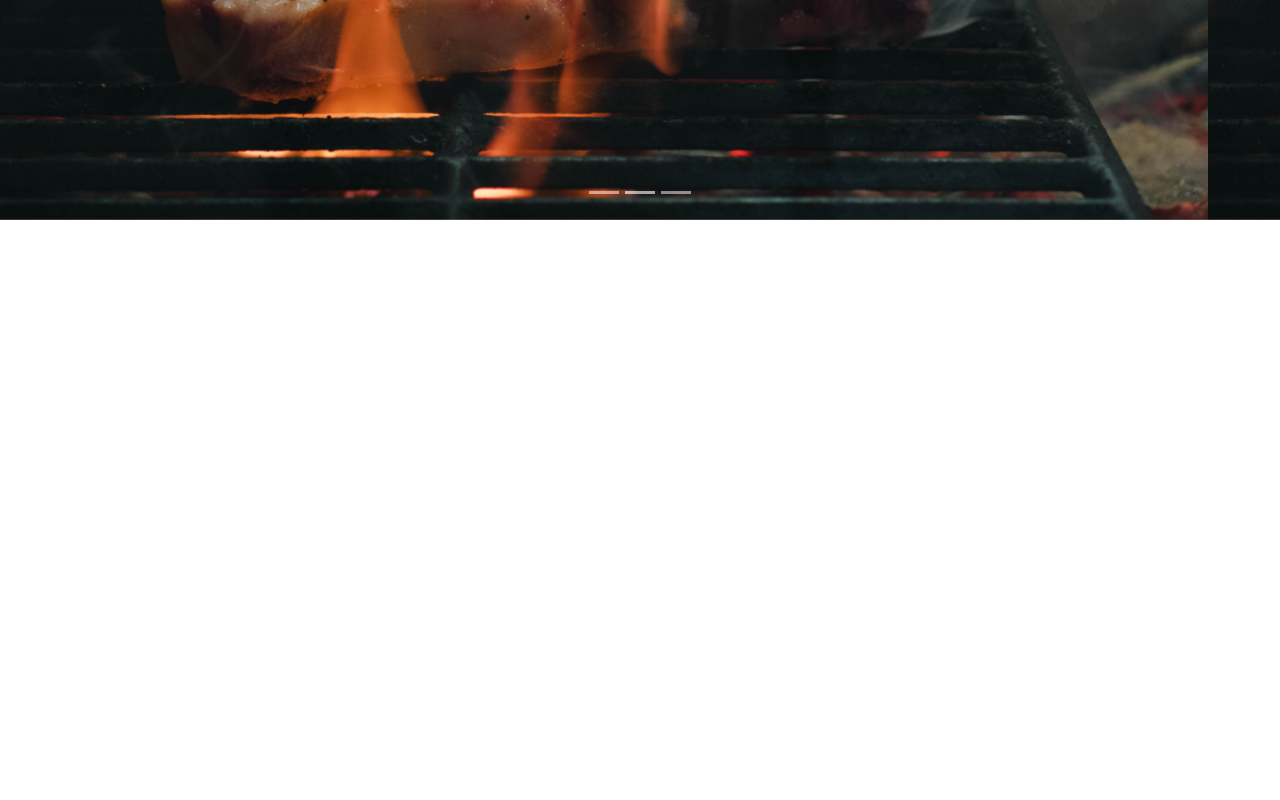
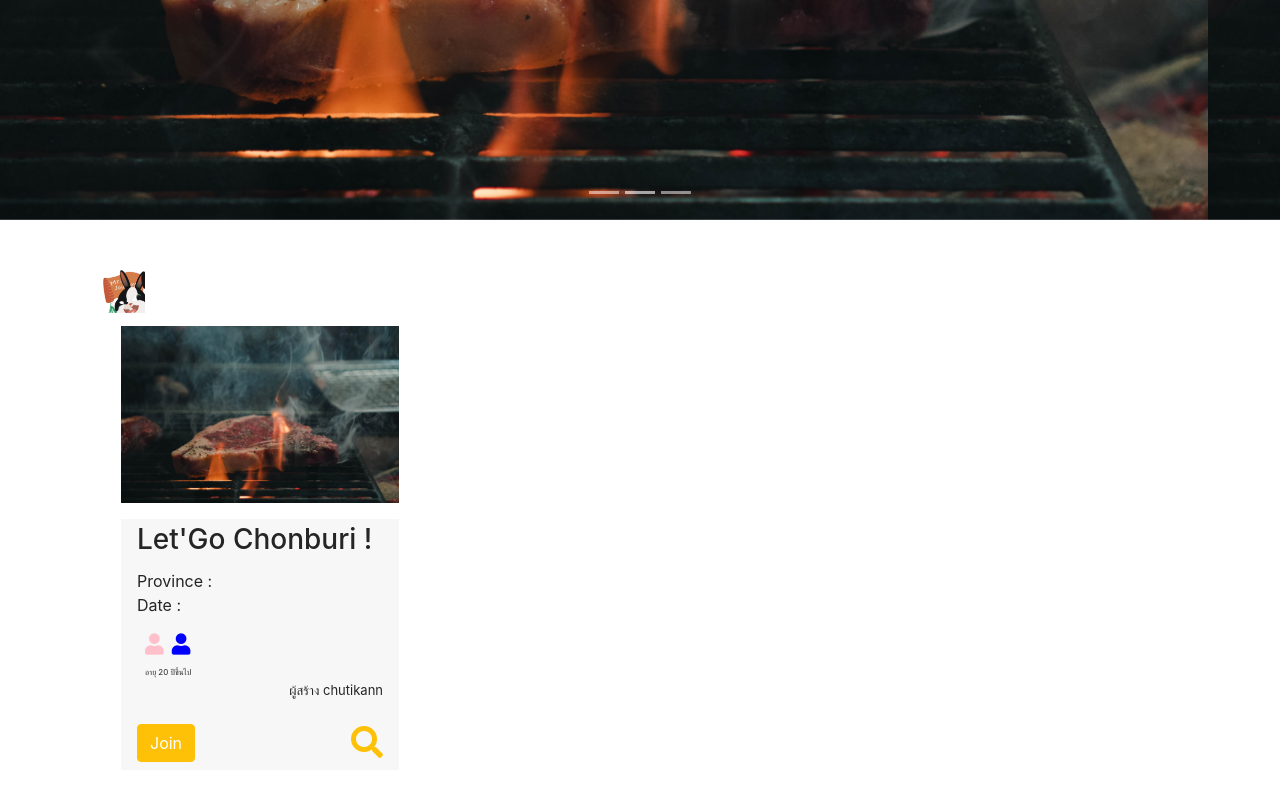
Before and after one commit to romncn/SeniorProject-MrJourney, a React (Create React App) app: page /Home in a window 1280 px wide. Shown: the part 670-1470 px from the top of the page. Before the commit the page ends 890 px from the top, so only its background shows below. Built offline with nearby package versions, Linux system fonts and the light colour scheme.

Commit message:
[ADD]ShowRoomBox.js => For Show JoinRoom in Home page

```diff
--- /dev/null
+++ b/src/components/Home/ShowRoomBox.js
@@ -0,0 +1,53 @@
+import React from 'react';
+import "../../static/css/Show-Room.css";
+import BgSlide1 from '../../static/img/bg-slide-test-1.jpg';
+import Logo from '../../static/img/logojourney.png';
+
+
+const ShowRoomBox = () => {
+    return (
+        <section className="py-5">
+            <div className="Show-Join-Room">
+                <div className="container">
+                    <div className="row">
+                        <div className="col-4">
+                            <div className="col">
+                            <img src={Logo} height="45" alt="MrJourney" />
+                                <div class="alert box-room show-box">
+                                    <img class="d-block w-100" src={BgSlide1} alt="First slide" />
+                                    <div class="box-room-details show-box mt-2">
+                                        <div className="mt-3 mr-3 ml-3 mb-0">
+                                            <h3 className="py-1">Let'Go Chonburi !</h3>
+                                            <span className="py-1">Province : </span>
+                                            <br /><span className="py-1">Date : </span>
+                                            <p/><i class="fas fa-user fa-lg ml-2" style={{color:"pink"}}></i>
+                                            <i class="fas fa-user fa-lg ml-2 mb-0" style={{color:"blue"}}></i>
+                                            <br/><span className="mt-0 ml-2" style={{fontSize:"8px"}}>อายุ 20 ปีขึ้นไป</span>
+                                            <p className="text-right" style={{fontSize:"13px"}}>ผู้สร้าง chutikann</p>
+                                        </div>
+                                        <div className="navbar">
+                                            <div>
+                                                <button type="button" class="btn btn-warning text-white">Join</button>
+                                            </div>
+                                            <div className="button-search">
+                                            <i class="fas fa-search text-warning fa-2x"></i>
+                                            </div>
+                                        </div>
+                                    </div>
+                                </div>
+                            </div>
+                        </div>
+
+
+
+
+
+
+
+                    </div>
+                </div>
+            </div>
+        </section>
+    )
+}
+export default ShowRoomBox;
--- a/src/components/Nav/NavWebPage.js
+++ b/src/components/Nav/NavWebPage.js
@@ -5,9 +5,6 @@ import Logo from '../../static/img/logojourney.png';
 const NavWebPage = () => {
 
     return (
-
-
-
 
         <div>
             <nav className="navbar navbar-expand-lg navbar-dark bg-danger" style={{ color: "white" }}>
@@ -34,7 +31,7 @@ const NavWebPage = () => {
                         <li class="nav-item dropdown ">
                             <a class="nav-link dropdown-toggle" id="navbarDropdownMenuLink-4" data-toggle="dropdown"
                                 aria-haspopup="true" aria-expanded="false">
-                                <i class="fas fa-user text-white"></i> <span className="text-white">Profile</span> </a>
+                                <i class="fas fa-user-circle fa-lg text-white"></i> <span className="text-white">Guest</span> </a>
                             <div class="dropdown-menu dropdown-menu-right dropdown-info" aria-labelledby="navbarDropdownMenuLink-4">
                                 <a class="dropdown-item " href="#">My account</a>
                                 <a class="dropdown-item " href="#">Joined Room</a>
--- a/src/static/css/Show-Room.css
+++ b/src/static/css/Show-Room.css
@@ -0,0 +1,17 @@
+
+.box-room {
+    background: rgb(255, 255, 255);
+    color: navy;
+  }
+
+  .box-room-details {
+    background:#f7f7f7;
+    color: rgb(37, 37, 37);
+  }
+  .show-box{
+    width: 100%;
+    height: 100%;
+  }
+  .button-search{
+    cursor: pointer;
+  }
--- a/src/webpage/Home.js
+++ b/src/webpage/Home.js
@@ -1,6 +1,9 @@
 import React from 'react';
 import NavWebPage from '../components/Nav/NavWebPage';
 import CarouselHeader from '../components/Home/CarouselHeader';
+import ShowRoomBox from '../components/Home/ShowRoomBox';
+import '../static/css/Show-Room.css';
+
 
 
 class Home extends React.Component {
@@ -8,15 +11,13 @@ class Home extends React.Component {
         return (
             <div>
                 <div className="top-page">
-                    <NavWebPage/>
+                    <NavWebPage />
                 </div>
                 <div className="content-page">
                     <div className="Carousel-Header">
-                    <CarouselHeader></CarouselHeader>
+                        <CarouselHeader></CarouselHeader>
                     </div>
-                    <div className="Show-Join-Room">
-
-                    </div>
+                    <ShowRoomBox></ShowRoomBox>
                 </div>
             </div>
 
```
